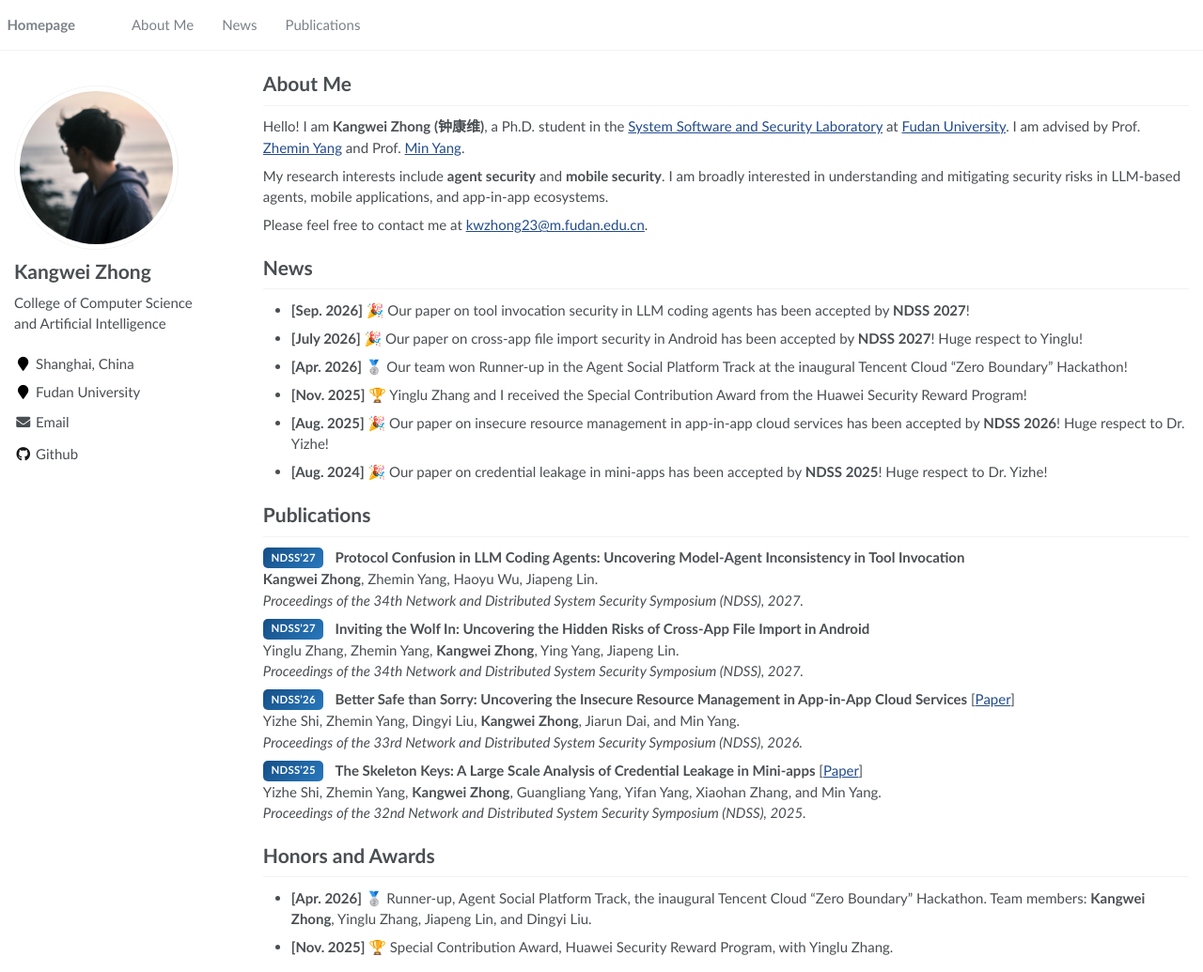
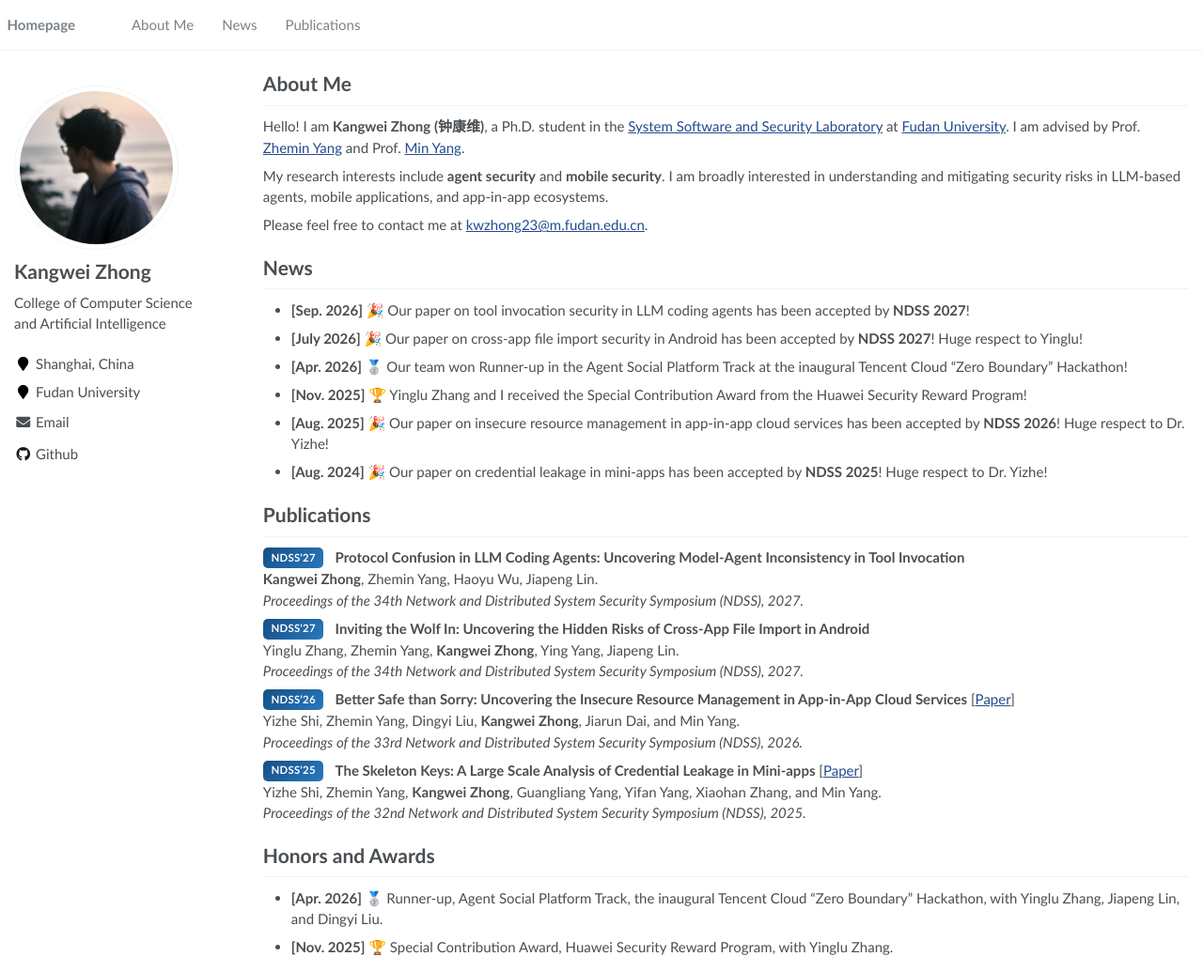
Before and after one commit to kangwei-zhong/kangwei-zhong.github.io, a Jekyll site: the page built from _pages/about.md, in a window 1280 px wide and 1035 px high. Shown: the whole window at 94% size. Built offline with Jekyll 4.4.1, drawn with Linux system fonts in a browser that asks for light colours.

Commit message:
Refine hackathon award wording

```diff
--- a/_pages/about.md
+++ b/_pages/about.md
@@ -47,7 +47,7 @@ Yizhe Shi, Zhemin Yang, **Kangwei Zhong**, Guangliang Yang, Yifan Yang, Xiaohan
 
 # Honors and Awards
 
-- **[Apr. 2026]** 🥈 Runner-up, Agent Social Platform Track, the inaugural Tencent Cloud “Zero Boundary” Hackathon. Team members: **Kangwei Zhong**, Yinglu Zhang, Jiapeng Lin, and Dingyi Liu.
+- **[Apr. 2026]** 🥈 Runner-up, Agent Social Platform Track, the inaugural Tencent Cloud “Zero Boundary” Hackathon, with Yinglu Zhang, Jiapeng Lin, and Dingyi Liu.
 - **[Nov. 2025]** 🏆 Special Contribution Award, Huawei Security Reward Program, with Yinglu Zhang.
 
 <!-- Sections such as Education, Services, and Internships can be enabled once the corresponding information is available. -->
```
